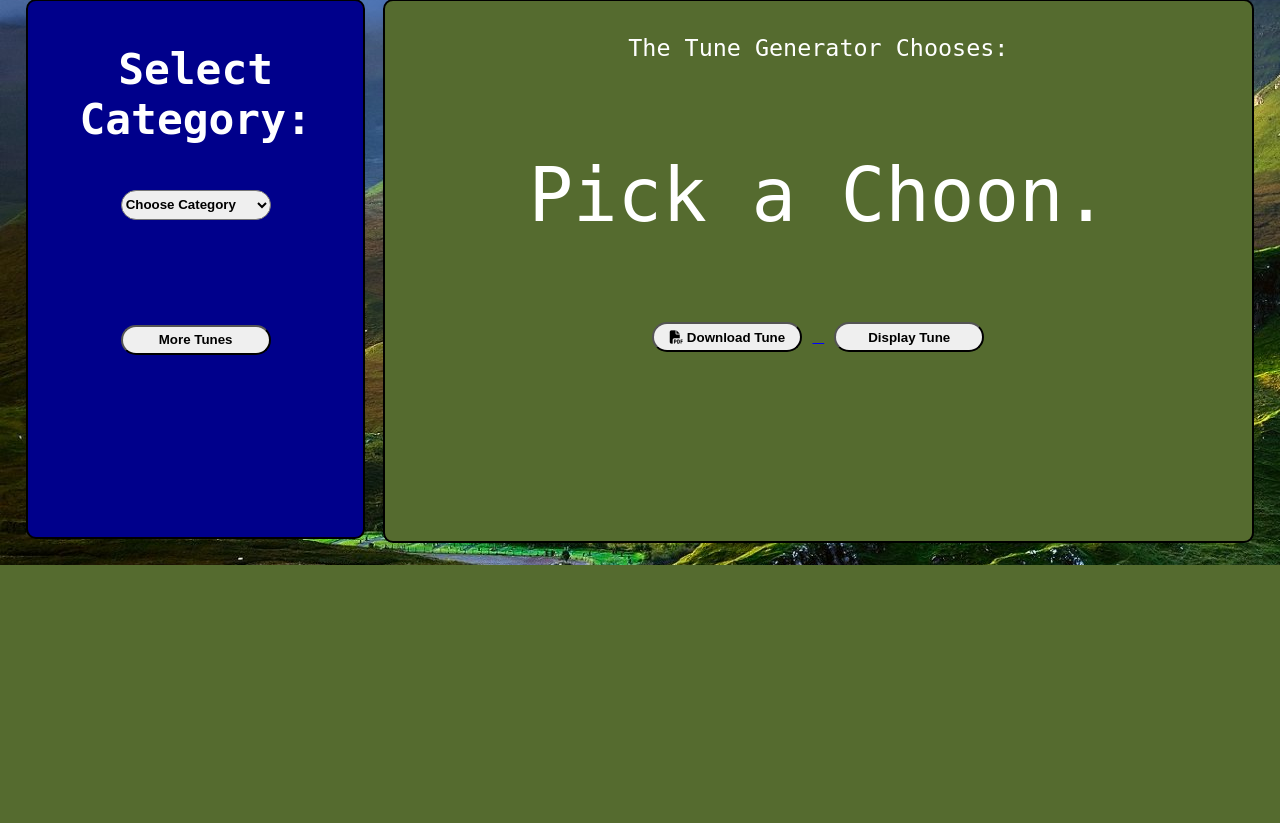
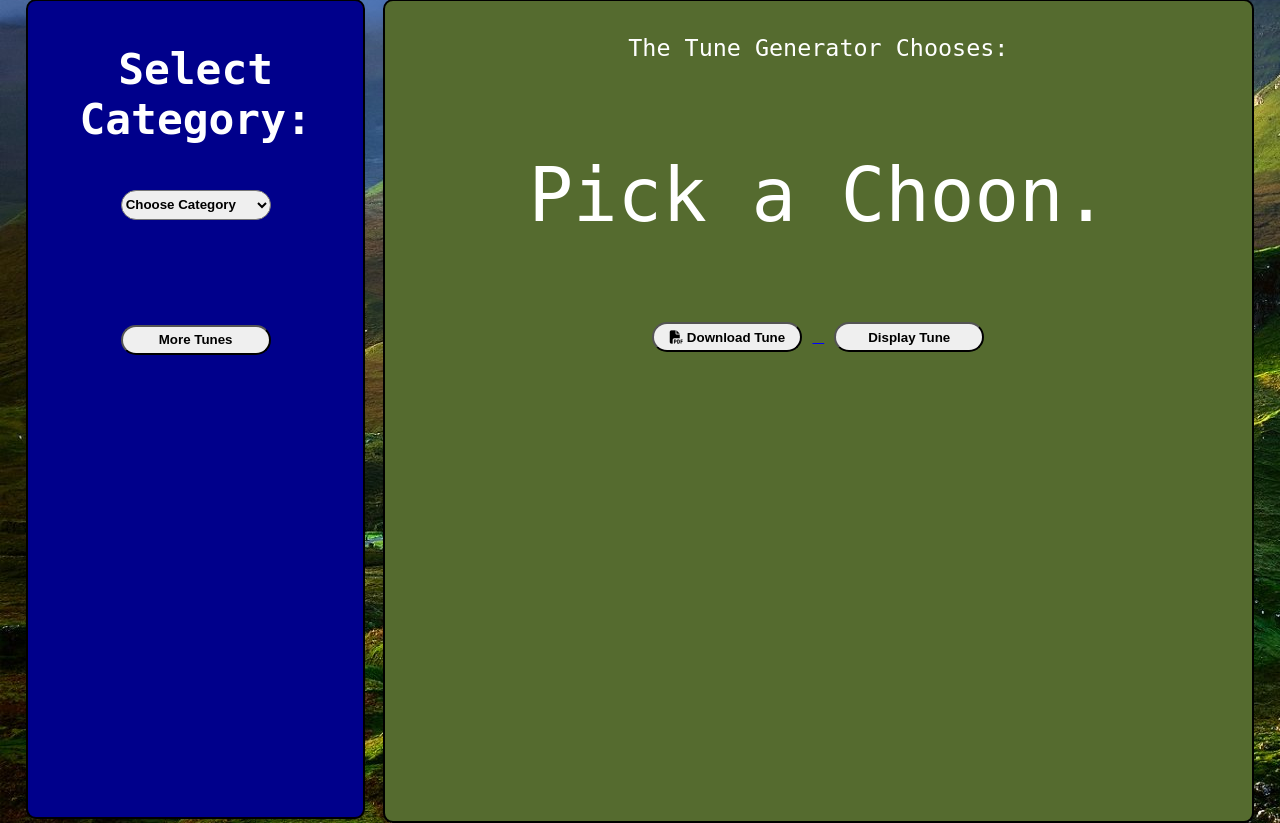
Before and after one commit to CristopherMRodriguez/pipes, a PHP site: page / in a window 1280 px wide. Shown: the part 287-1110 px from the top of the page. Before the commit the page ends 852 px from the top, so only its background shows below. Run offline with PHP 8.4, Linux system fonts and the light colour scheme; some libraries are stand-ins or nearby versions.

Commit message:
tidied up layout and styling

```diff
--- a/styles.css
+++ b/styles.css
@@ -74,7 +74,7 @@
 
 /*div 1*/
 div.gen {
-    height: 65vh;
+    height: 100vh;
     background-color: darkblue;
     width: 26%;
 	padding: 8px;
@@ -85,7 +85,7 @@
 }
 /*div 2*/
 div.response {
-    height: 65vh;
+    height: 100vh;
     background-color: darkolivegreen;
     width: 69%;
     padding: 10px;
@@ -147,6 +147,7 @@
 }
 
 audio {
+	margin: 15px;
 }
 
 #search-tune {
```
